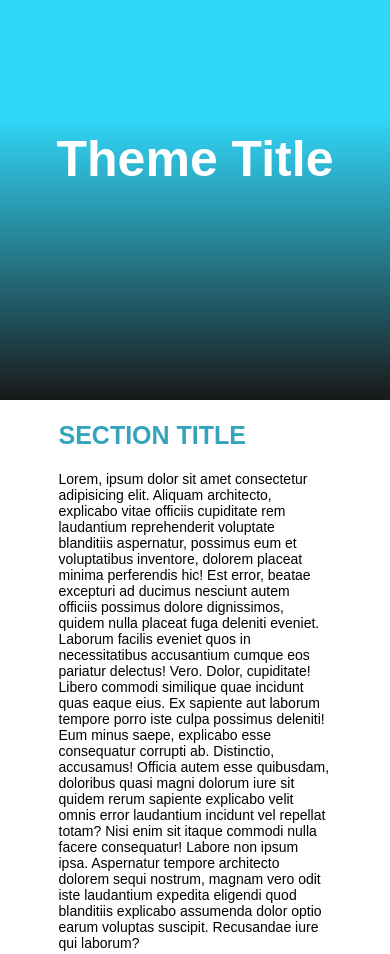
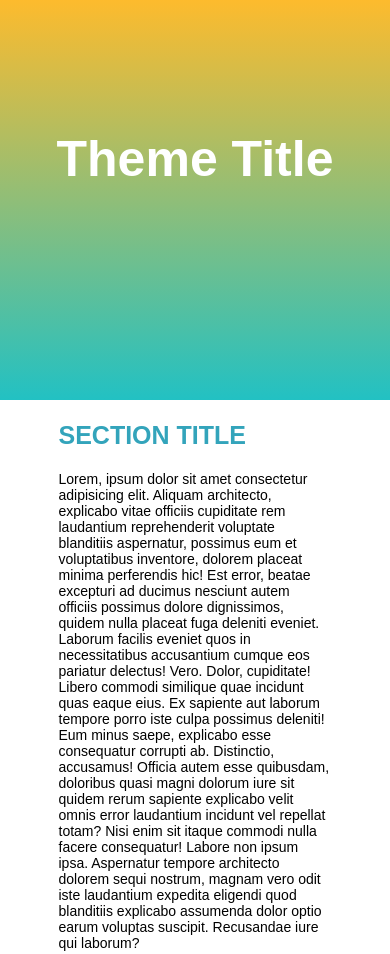
Before and after one commit to RenCS99/week5-challenge-practice, a plain HTML site: page index.html in a window 390 px wide. Shown: the top 954 px of the page. Drawn offline with Linux system fonts and the light colour scheme.

Commit message:
Added media queries for header

```diff
--- a/css/styles.css
+++ b/css/styles.css
@@ -8,11 +8,10 @@ body {
     margin: 0;
 }
 
-header {
+body > header {
     width: 100%;
     height: 400px;
-    background: rgb(2,0,36);
-    background: linear-gradient(0deg, rgba(2,0,36,0) 0%, rgba(0,0,0,0.9023984593837535) 0%, rgba(49,215,249,1) 71%);
+    background: linear-gradient(to bottom, rgb(3, 211, 254),black);
 }
 
 header h1 {
@@ -49,3 +48,24 @@ footer {
     background-color: #011e24;
     color: white;
 }
+
+@media only screen and (max-width: 1024px) {
+    body > header {
+        background: rgb(238,174,202);
+        background: radial-gradient(circle, rgba(238,174,202,1) 0%, rgba(148,187,233,1) 100%);
+    }
+}
+
+@media only screen and (max-width: 768px) {
+    body > header {
+        background: rgb(63,94,251);
+        background: radial-gradient(circle, rgba(63,94,251,1) 0%, rgba(252,70,107,1) 100%);
+    }
+}
+
+@media only screen and (max-width: 480px) {
+    body > header{
+        background: rgb(34,193,195);
+        background: linear-gradient(0deg, rgba(34,193,195,1) 0%, rgba(253,187,45,1) 100%);
+    }
+}
```
